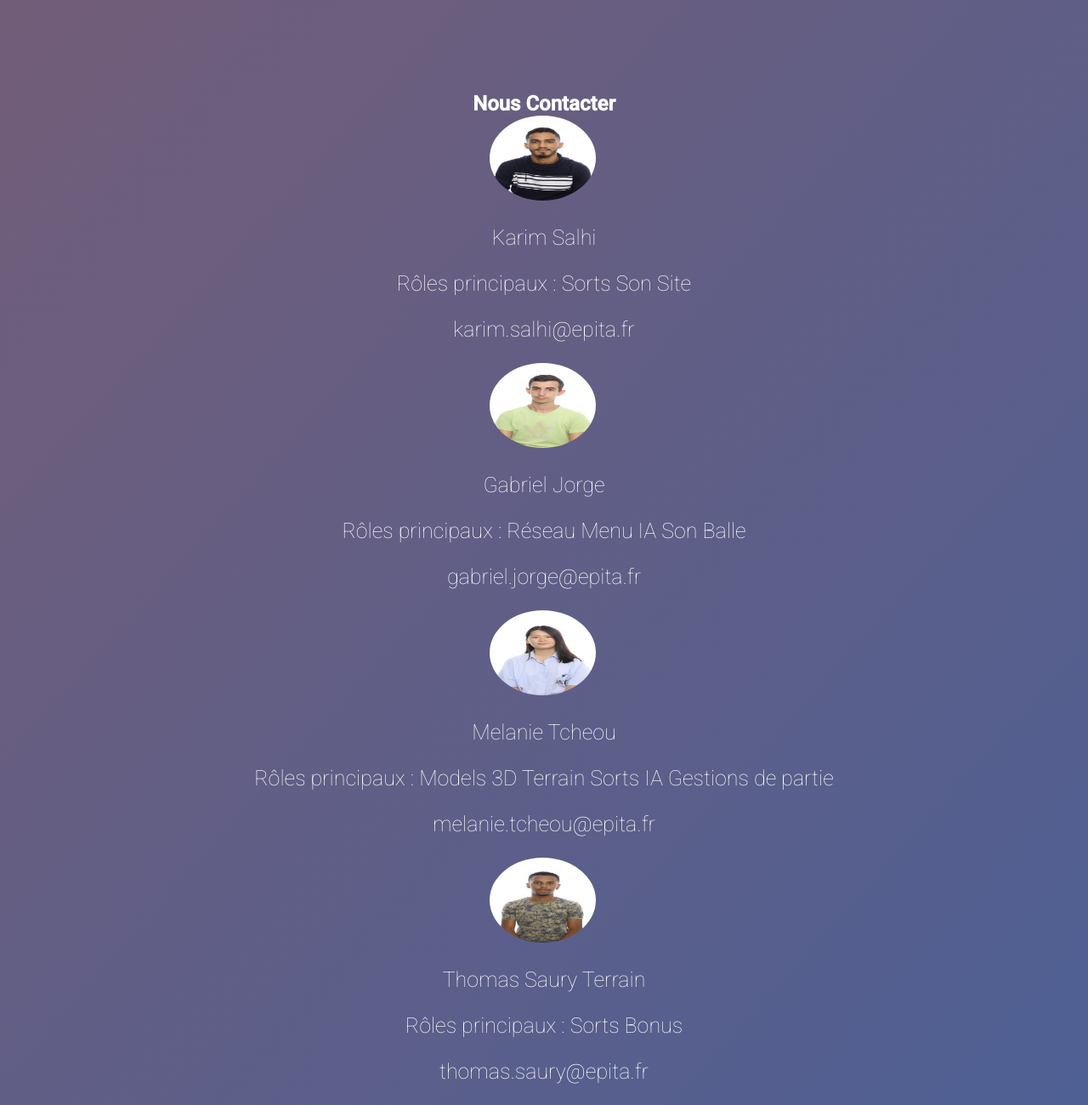
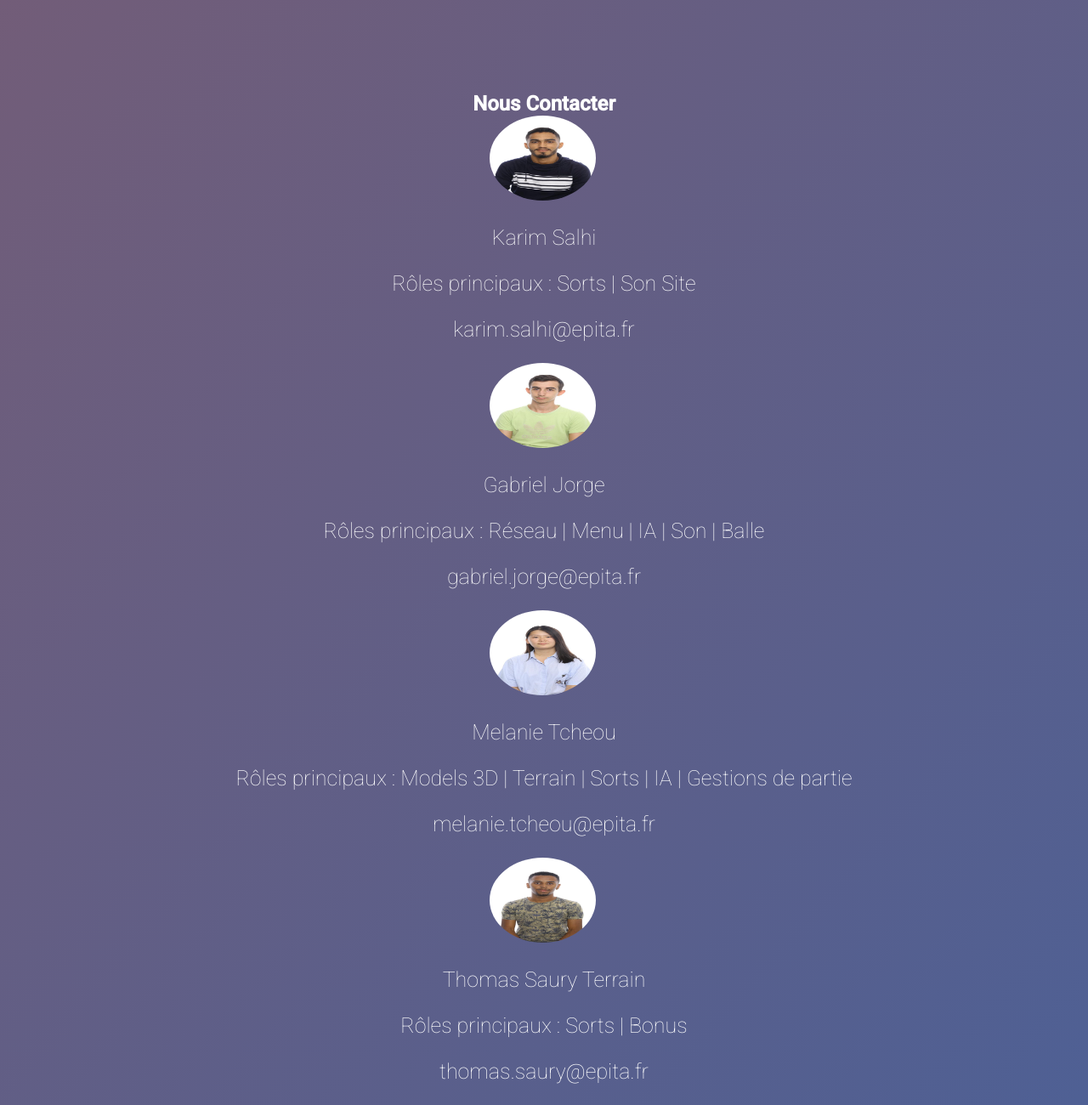
Before and after one commit to KubbyDev/ProjetS2_Website, a plain HTML site: page index.html in a window 1280 px wide. Shown: the part 1393-2693 px from the top of the page at 85% size. Drawn offline with Linux system fonts and the light colour scheme.

Commit message:
Update index.html

```diff
--- a/index.html
+++ b/index.html
@@ -70,28 +70,28 @@
         <div class="photo1">
           <img class = "karim-photo" src = "karim.salhi.jpg">
           <p >Karim Salhi</p>
-          <p>Rôles principaux : Sorts Son Site</p>
+          <p>Rôles principaux : Sorts | Son Site</p>
           <p>karim.salhi@epita.fr</p>
         </div>
 
         <div class="photo2">
           <img class = "gabriel-photo" src = "gabriel.jorge.jpg">
           <p>Gabriel Jorge</p>
-          <p>Rôles principaux : Réseau Menu IA Son Balle</p>
+          <p>Rôles principaux : Réseau | Menu | IA | Son | Balle</p>
           <p>gabriel.jorge@epita.fr</p>
         </div>
 
         <div class="photo3">
           <img class = "melanie-photo" src = "melanie.tcheou.jpg">
           <p> Melanie Tcheou</p>
-          <p>Rôles principaux : Models 3D Terrain Sorts IA Gestions de partie</p>
+          <p>Rôles principaux : Models 3D | Terrain | Sorts | IA | Gestions de partie</p>
           <p>melanie.tcheou@epita.fr</p>
         </div>
 
         <div class="photo4">
           <img class = "thomas-photo" src = "thomas.saury.jpg">
           <p>Thomas Saury Terrain</p>
-          <p>Rôles principaux : Sorts Bonus</p>
+          <p>Rôles principaux : Sorts | Bonus</p>
           <p>thomas.saury@epita.fr</p>
         </div>
     </div>
```
